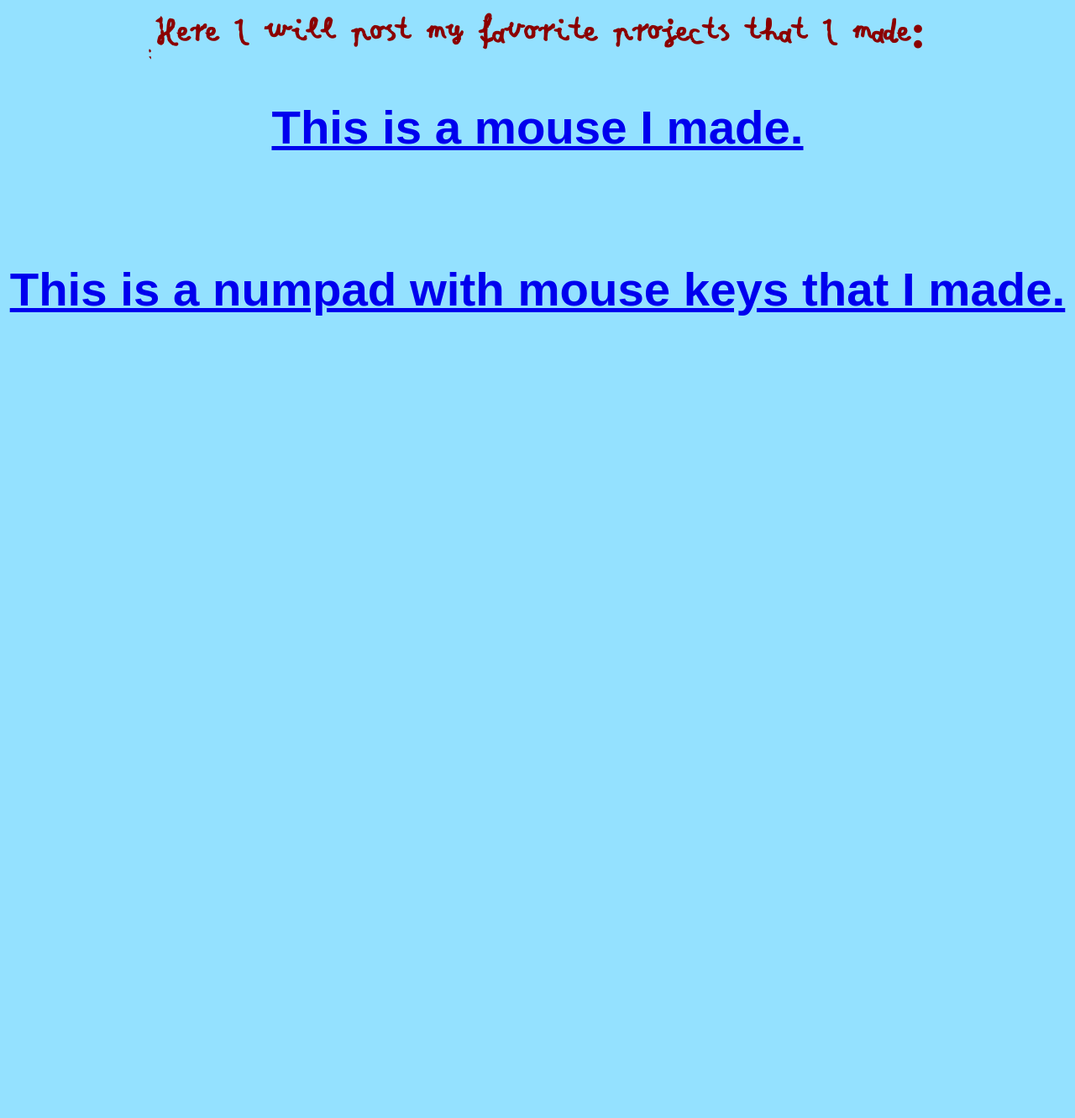
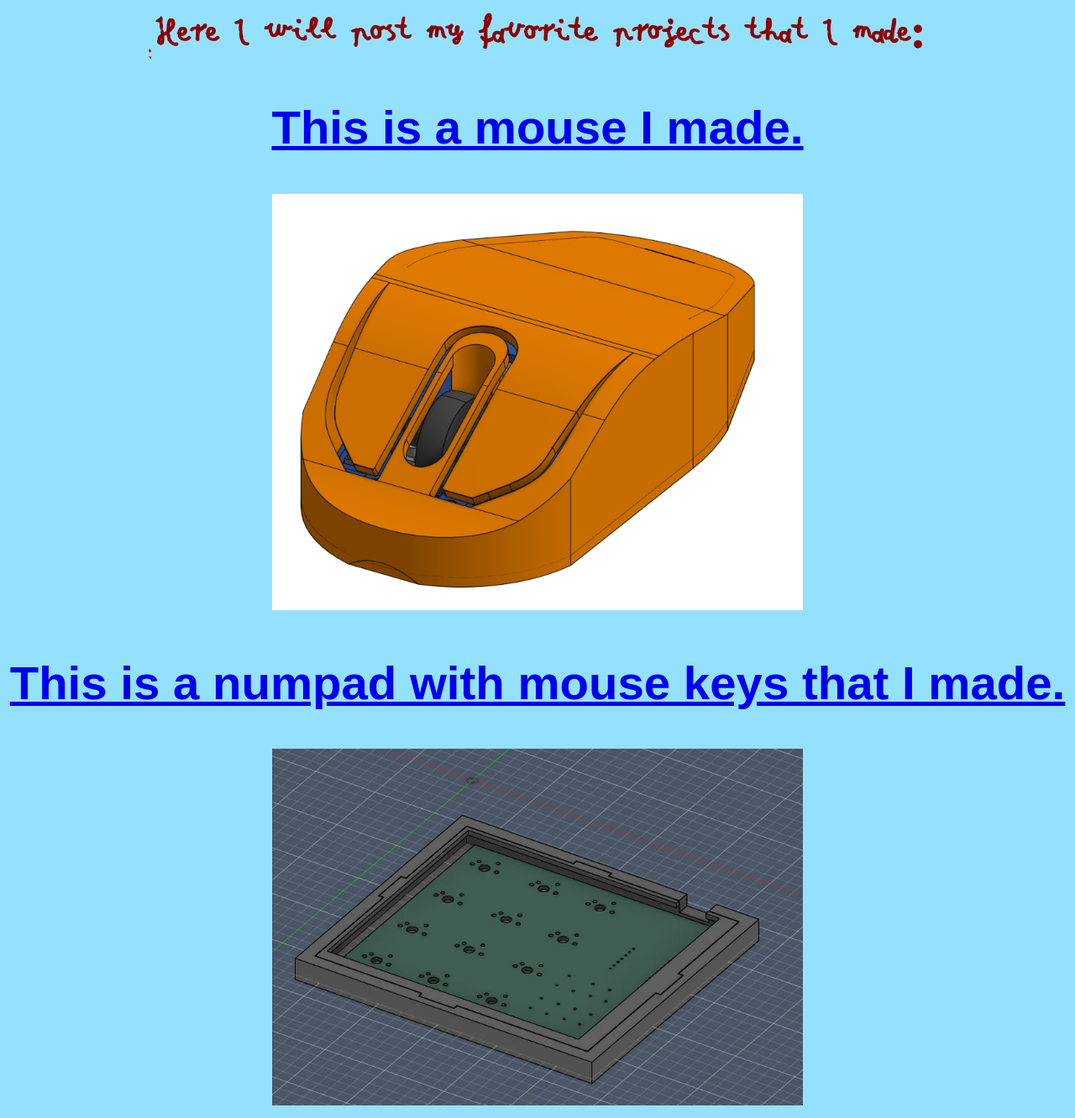
Before and after one commit to katonamozes/myWebsite, a plain HTML site: page project.html in a window 1280 px wide. Shown: the part 37-1369 px from the top of the page at 84% size. Before the commit the page ends 800 px from the top, so only its background shows below. Drawn offline with Linux system fonts and the light colour scheme.

Commit message:
Update project.html

```diff
--- a/project.html
+++ b/project.html
@@ -8,7 +8,13 @@
 <body>
 <h1 class="Myhand">Here I will post my favorite projects that I made:</h1>
 <h2><A HREF="https://github.com/katonamozes/myMouse">This is a mouse I made.<A/></h2>
-<br>
+<img
+    src=mouse.png
+/>
+    <br>
 <h2><A HREF="https://github.com/katonamozes/geometry-numpad">This is a numpad with mouse keys that I made.</A></h2>
+    <img
+            src=geonum.png
+        />
 </body>
 </html>
```
